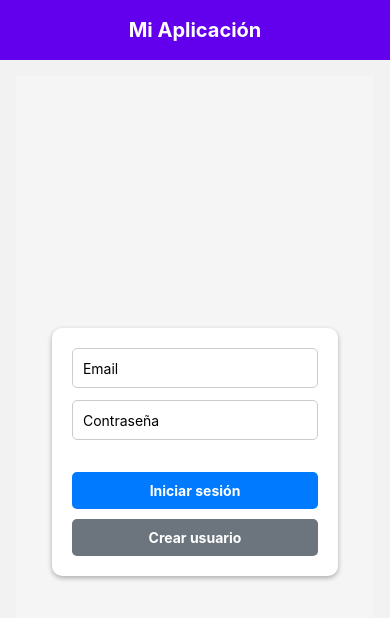
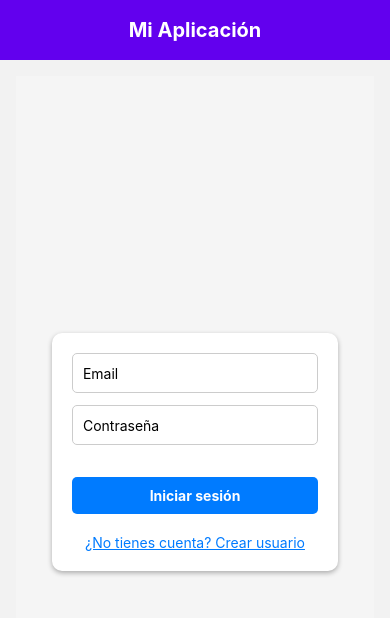
Before and after one commit to Juandoqg/SGU, a React Native app: screen /Home in a window 390 px wide. Shown: the top 618 px of the page. Built offline with nearby package versions, Linux system fonts and the light colour scheme.

Commit message:
vinculo crear cuenta

```diff
--- a/src/screens/HomeScreen.js
+++ b/src/screens/HomeScreen.js
@@ -35,11 +35,8 @@ const HomeScreen = () => {
           <TouchableOpacity style={styles.button} onPress={handleLogin}>
             <Text style={styles.buttonText}>Iniciar sesión</Text>
           </TouchableOpacity>
-          <TouchableOpacity
-            style={[styles.button, { backgroundColor: '#6c757d', marginTop: 10 }]} // Color gris para diferenciar
-            onPress={() => navigation.navigate('SignUp')} // Navegar a la pantalla de registro
-          >
-            <Text style={styles.buttonText}>Crear usuario</Text>
+          <TouchableOpacity onPress={() => navigation.navigate('SignUp')}>
+            <Text style={styles.linkText}>¿No tienes cuenta? Crear usuario</Text>
           </TouchableOpacity>
         </View>
       </View>
--- a/src/screens/HomeScreenStyles.js
+++ b/src/screens/HomeScreenStyles.js
@@ -40,6 +40,12 @@ const styles = StyleSheet.create({
     textAlign: 'center',
     fontWeight: 'bold',
   },
+  linkText: {
+    marginTop: 20,
+    color: '#007BFF', // Color azul para el vínculo
+    textAlign: 'center',
+    textDecorationLine: 'underline', // Para que parezca un enlace
+  },
 });
 
 export default styles;
```
